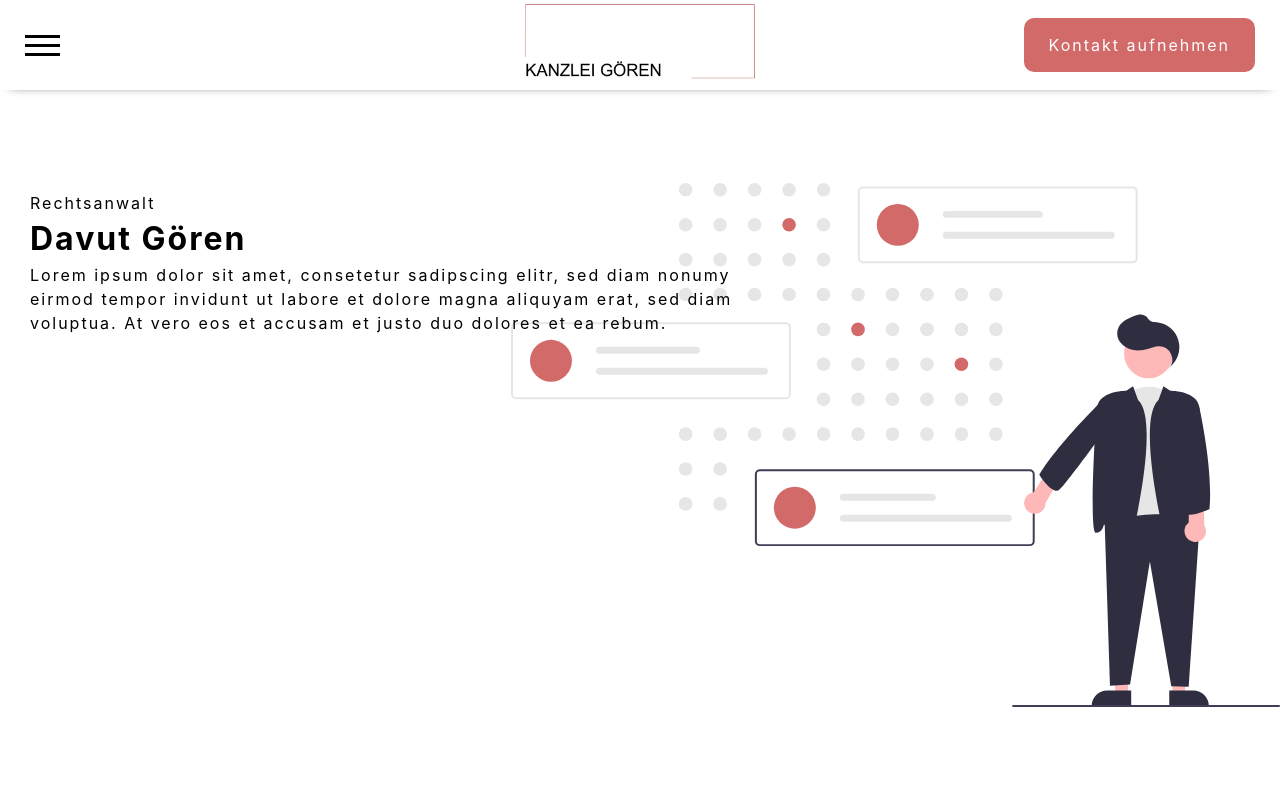
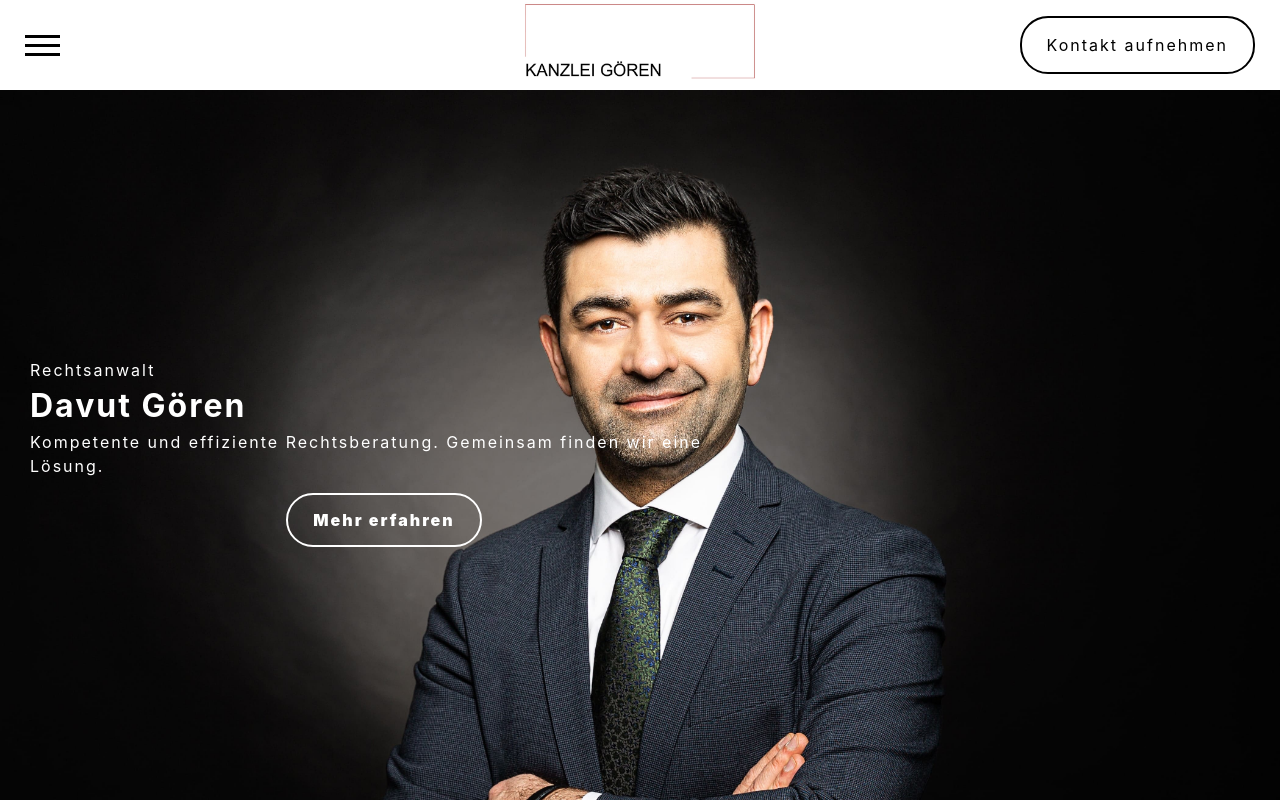
Before and after one commit to guennithegun/kanzleigoeren, a React (Create React App) app: page / in a window 1280 px wide. Built offline with nearby package versions, Linux system fonts and the light colour scheme.

Commit message:
added main background image, text and changed button styles

```diff
--- a/src/App.jsx
+++ b/src/App.jsx
@@ -27,15 +27,6 @@ function App() {
     zIndex: '-1'
   };
 
-  const mainBackground = {
-    //backgroundImage: `url(${process.env.PUBLIC_URL + '/flensburgNacht.jpg'})`,
-    //backgroundRepeat: 'none',
-    //backgroundPosition: 'center',
-    display: 'flex',
-    alignItems: 'center',
-    //justifyContent: 'center'
-  }
-
   //states
   const [contactButtonText, setContactButtonText] = useState('Kontakt aufnehmen');
 
@@ -49,12 +40,15 @@ function App() {
       <div className='logoWrapper' style={logoWrapperStyles}>
         <Logo />
       </div>
-      <main style={mainBackground}>
-        <img className='mainBackground' src={process.env.PUBLIC_URL + '/business.svg'} />
+      <main>
+        <img className='mainBackground' src={process.env.PUBLIC_URL + '/DavutGoeren.jpg'} />
         <div className='mainContent'>
           <p>Rechtsanwalt</p>
           <h1>Davut Gören</h1>
-          <p>Lorem ipsum dolor sit amet, consetetur sadipscing elitr, sed diam nonumy eirmod tempor invidunt ut labore et dolore magna aliquyam erat, sed diam voluptua. At vero eos et accusam et justo duo dolores et ea rebum.</p>
+          <p>Kompetente und effiziente Rechtsberatung. Gemeinsam finden wir eine Lösung.</p>
+          <div className='mainContent__link'>
+            <a href='#referenzen'>Mehr erfahren</a>
+          </div>
         </div>
       </main>
     </div>
--- a/src/index.css
+++ b/src/index.css
@@ -33,15 +33,37 @@ main {
 }
 
 .mainBackground {
+  object-position: top;
+  object-fit: cover;
+  width: 100%;
+  height: 100%;
   position: absolute;
-  z-index: -1;
-  right: 0;
 }
 
 .mainContent {
   position: absolute;
-  top: 10%;
   padding: 30px;
+  color: white;
+  height: 100%;
+  display: flex;
+  flex-direction: column;
+  justify-content: center;
+}
+
+.mainContent__link {
+  width: 100%;
+  margin: 30px 0 0 0;
+  text-align: center;
+}
+
+.mainContent__link a {
+  text-decoration: none;
+  padding: 15px 25px;
+  color: white;
+  border: 2px solid white;
+  border-radius: 28px;
+  font-weight: 900;
+
 }
 
 .contactLink {
@@ -60,9 +82,9 @@ main {
 @media only screen and (min-width: 800px) {
   .contactLink {
     padding: 15px 25px;
-    background-color: #D36A6A;
-    color: white;
-    border-radius: 10px;
+    color: black;
+    border: 2px solid black;
+    border-radius: 28px;
   }
 
   .contactLink span {
```
Also changed, not shown: public/DavutGoeren.jpg (added), public/business.svg (deleted).
